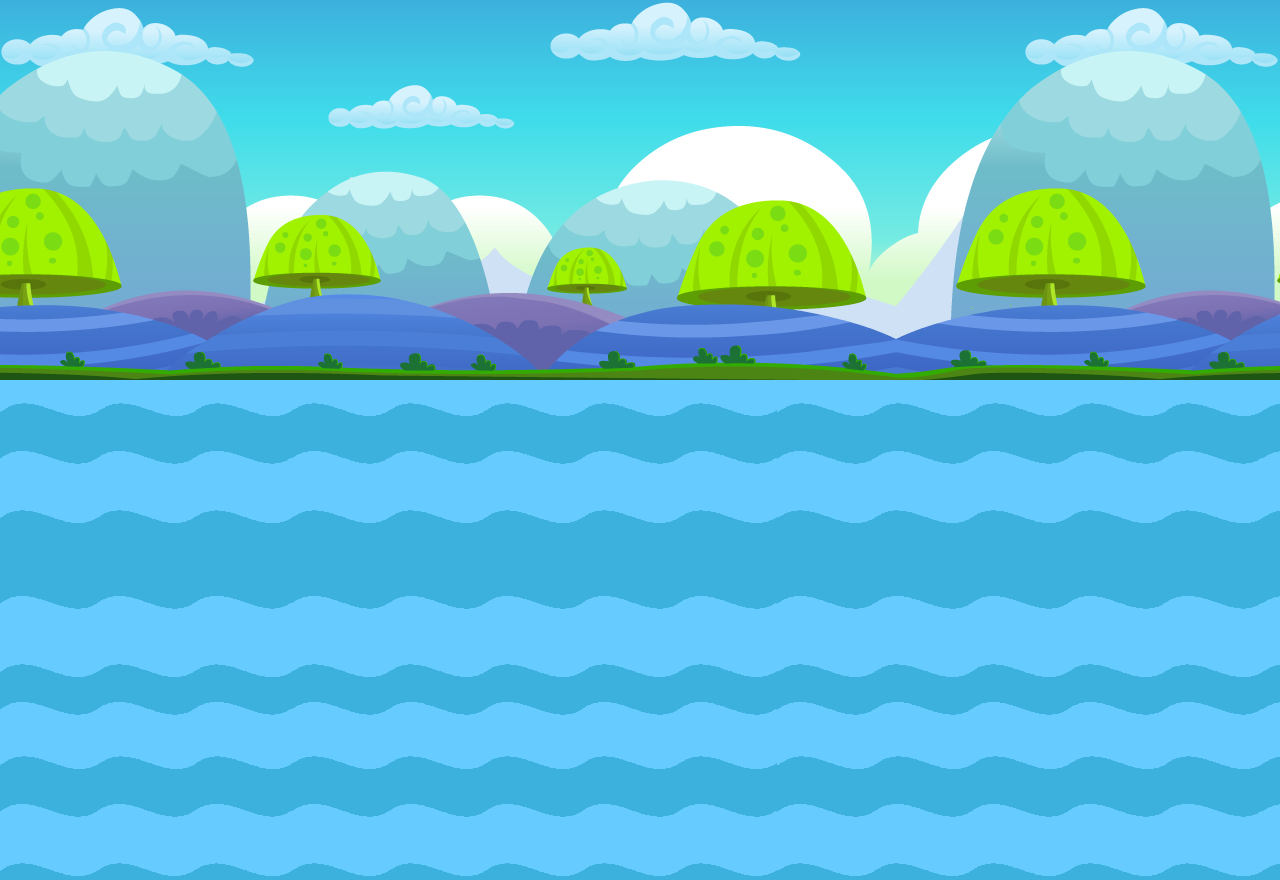
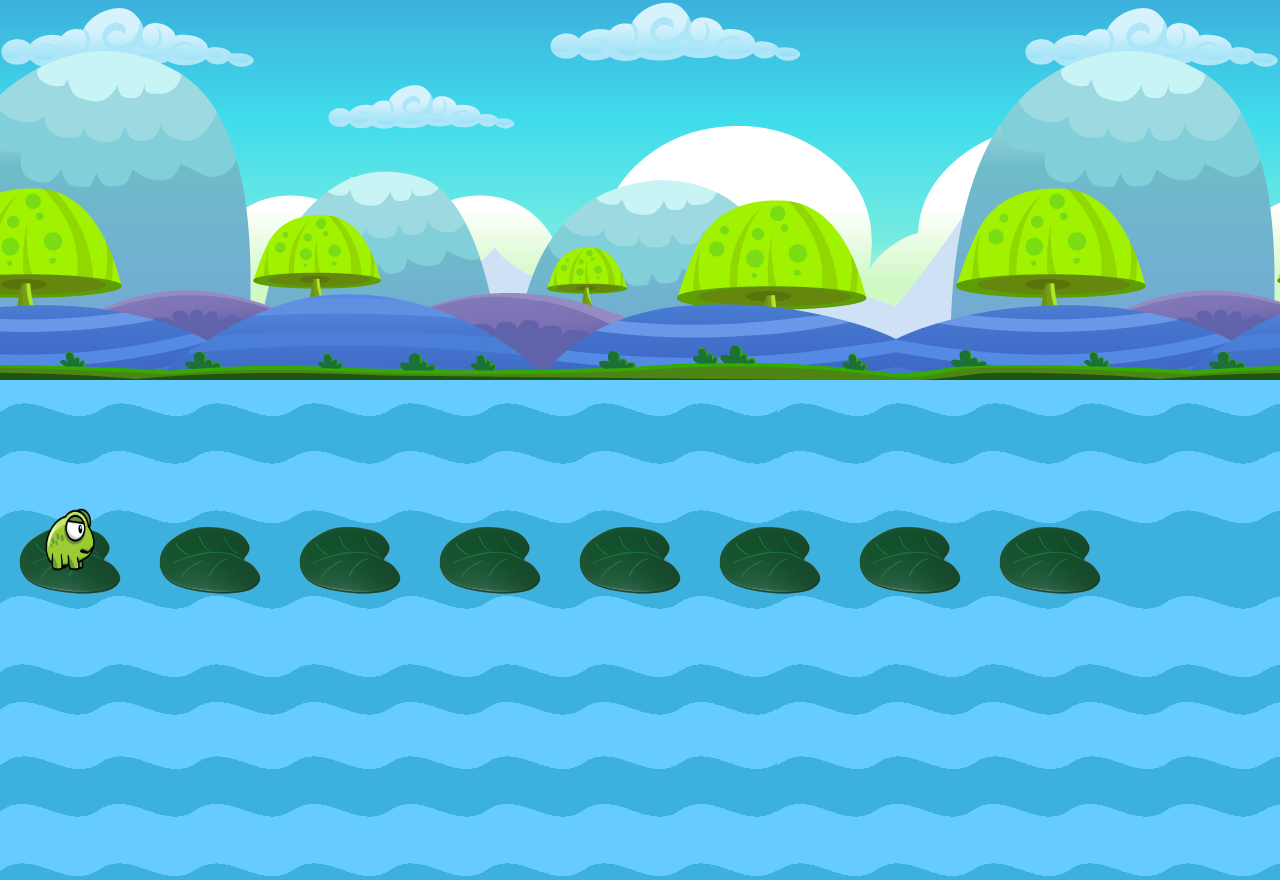
Before and after one commit to MiromiroCohort/Kermit, a plain HTML site: page index.html in a window 1280 px wide. Drawn offline with nearby package versions, Linux system fonts and the light colour scheme.

Commit message:
frog is placed

```diff
--- a/application.css
+++ b/application.css
@@ -1,47 +1,25 @@
-.lilypads{
-width: 130px;
-position: relative;
-height: auto;
-overflow: hidden;
-float: left;
-}
-
-.lilypads img {
-display: inline;
-max-height: 150px;
-max-width: 150px;
-width: 120px;
-height: 120px;
-margin: 0 10px;
-}
-
-td{position:relative; z-index:1}
-#bottomimg{position:absolute; top:100; left:0; z-index:1}
-#topimg{position:absolute; top:100; left:0; z-index:2}
-
-/* frog now sitting directly on top of lilypad image*/
-
-
-/*Lets start with the cloud formation rather*/
-
-/*The container will also serve as the SKY*/
-
 *{ margin: 0; padding: 0;}
 
 body {
 	overflow: hidden;
 }
 
+#background {
+    position: relative;
+}
+
 /*Time to finalise the cloud shape*/
 .bg_landscape {
 	width: 100%; height:380px;
-	background: url(farBG1.png);
-	position: relative;
+	background-image: url(farBG1.png);
+/*    z-index: -1;*/
+/*    position: absolute;*/
 }
 .bg_water {
 	width: 100%; height:500px;
-	background: url(water2.png);
-	position: relative;
+	background-image: url(water2.png);
+/*    z-index: -1;*/
+    position: absolute;
 }
 
 .x1 {
@@ -67,8 +45,6 @@ from {background-position: 0 0;}
 to {background-position: -1024px 0;}
 }
 
-
-
 @-webkit-keyframes waterScroll {
 from {background-position: 0 0;}
 to {background-position: -971px 0;}
@@ -78,3 +54,40 @@ to {background-position: -971px 0;}
 from {background-position: 0 0;}
 to {background-position: -971px 0;}
 }
+
+
+
+.lilypads{
+    width: 100%;
+    height: 200px;
+    position: relative;
+/*    height: auto;*/
+/*    overflow: hidden;*/
+}
+
+.lilypad {
+    max-width: 150px;
+    float: left;
+}
+
+.lilypad img{
+/*position: absolute;*/
+
+max-height: 150px;
+max-width: 150px;
+width: 120px;
+height: 120px;
+margin: 100px 10px;
+z-index: 2;
+}
+
+/*td{position:relative; z-index:1}*/
+#bottomimg{position:absolute; top:100; left:0; z-index:1}
+#topimg{position:absolute; top:100; left:0; z-index:2}
+
+/* frog now sitting directly on top of lilypad image*/
+
+
+/*Lets start with the cloud formation rather*/
+
+/*The container will also serve as the SKY*/
--- a/index.html
+++ b/index.html
@@ -21,15 +21,35 @@
 </head>
 <body>
 
+<!--
+  <div class="lilypads">
+
+  </div>
+-->
+
+
 <div id="background">
 	<div class="bg_landscape x1"></div>
     <div class="bg_water x2"></div>
+    <div class="lilypads">
+        <div id="bottoming" class="lilypad"><img src="lilypad.png" alt="pic of lilypad" /></div>
+        <div id="topimg" class="lilypad"><img src="gameFrog.png" alt="pic of lilypad" /></div>
+        <div id="bottoming" class="lilypad"><img src="lilypad.png" alt="pic of lilypad" /></div>
+        <div id="bottoming" class="lilypad"><img src="lilypad.png" alt="pic of lilypad" /></div>
+        <div id="bottoming" class="lilypad"><img src="lilypad.png" alt="pic of lilypad" /></div>
+        <div id="bottoming" class="lilypad"><img src="lilypad.png" alt="pic of lilypad" /></div>
+        <div id="bottoming" class="lilypad"><img src="lilypad.png" alt="pic of lilypad" /></div>
+        <div id="bottoming" class="lilypad"><img src="lilypad.png" alt="pic of lilypad" /></div>
+        <div id="bottoming" class="lilypad"><img src="lilypad.png" alt="pic of lilypad" /></div>
+    </div>
+<!--    <div id="bottoming" class="lilypads"><img src="lilypad.png" alt="pic of lilypad" /></div> -->
 </div>
 
-<!--  <td>-->
-<!--  <div class="back-ground"><img src="farBG1.png" alt="background pic" /></div>-->
-<!--  <div class="images_hz">-->
- <!--    <div id="bottoming" class="lilypads"><img src="lilypad.png" alt="pic of lilypad" /></div>
+<!--
+  <td>
+  <div class="back-ground"><img src="farBG1.png" alt="background pic" /></div>
+  <div class="images_hz">
+     <div id="bottoming" class="lilypads"><img src="lilypad.png" alt="pic of lilypad" /></div>
     <div id="bottoming" class="lilypads"><img src="lilypad.png" alt="pic of lilypad" /></div>
     <div id="bottoming" class="lilypads"><img src="lilypad.png" alt="pic of lilypad" /></div>
     <div id="bottoming" class="lilypads"><img src="lilypad.png" alt="pic of lilypad" /></div>
@@ -47,11 +67,12 @@
     <div id="bottoming" class="lilypads"><img src="lilypad.png" alt="pic of lilypad" /></div>
     <div id="bottoming" class="lilypads"><img src="lilypad.png" alt="pic of lilypad" /></div>
     <div id="bottoming" class="lilypads"><img src="lilypad.png" alt="pic of lilypad" /></div>
-    <div id="bottoming" class="lilypads"><img src="lilypad.png" alt="pic of lilypad" /></div> -->
-<!--    <div id="topimg" class="lilypads"><img src="gameFrog.png" alt="pic of lilypad" /></div>-->
-    <!-- <div id="bottoming" class="lilypads"><img src="lilypad.png" alt="pic of lilypad" /></div> -->
-<!--  </div>-->
-<!--  </td>-->
+    <div id="bottoming" class="lilypads"><img src="lilypad.png" alt="pic of lilypad" /></div>
+    <div id="topimg" class="lilypads"><img src="gameFrog.png" alt="pic of lilypad" /></div>
+     <div id="bottoming" class="lilypads"><img src="lilypad.png" alt="pic of lilypad" /></div>
+  </div>
+  </td>
+-->
 
 <!--  <td><img  class="bottomimg" src="lilypad.png"  />
     <img  class="topimg" src="frog_lilypad.png" />
--- a/src/Frog.js
+++ b/src/Frog.js
@@ -57,3 +57,7 @@ var game={
     };
   }
 }
+$(document).ready(function(){
+
+
+});
```
